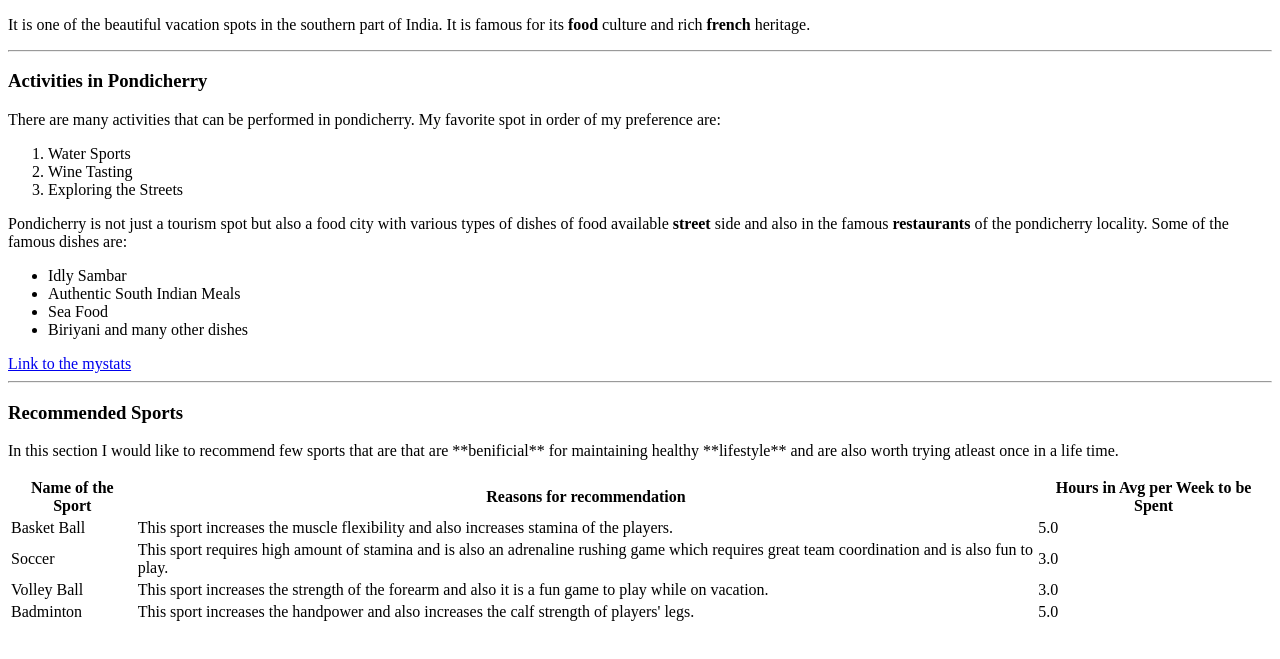
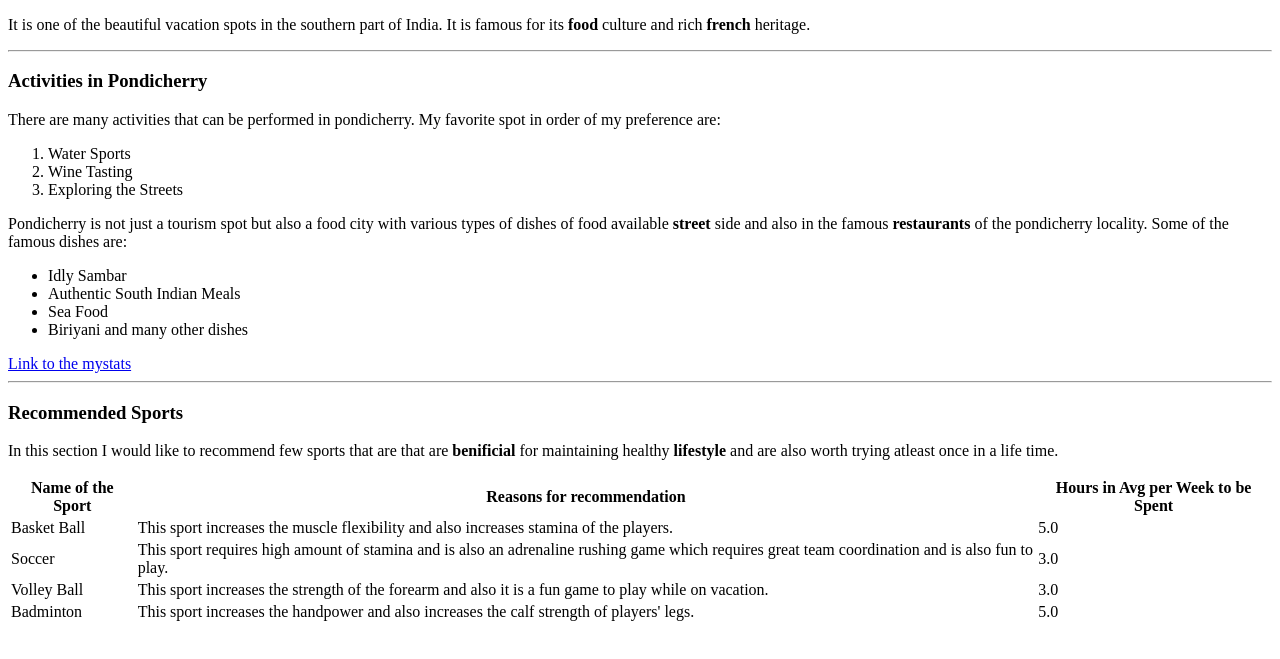
Before and after one commit to 44-563-WebApps-F23/44563-webapps-f23-assignment3-nikikumarbandaru, a plain HTML site: page index.html in a window 1280 px wide. Shown: the part 105-764 px from the top of the page. Drawn offline with Linux system fonts and the light colour scheme.

```diff
--- a/index.html
+++ b/index.html
@@ -45,7 +45,7 @@ my preference are:
             Recommended Sports
         </h3>
         <p>
-            In this section I would like to recommend few sports that are that are **benificial** for maintaining healthy **lifestyle** and are also worth trying atleast once in a life time.
+            In this section I would like to recommend few sports that are that are <b>benificial</b> for maintaining healthy <b>lifestyle</b> and are also worth trying atleast once in a life time.
         </p>
         <table>
             <tr>
```
